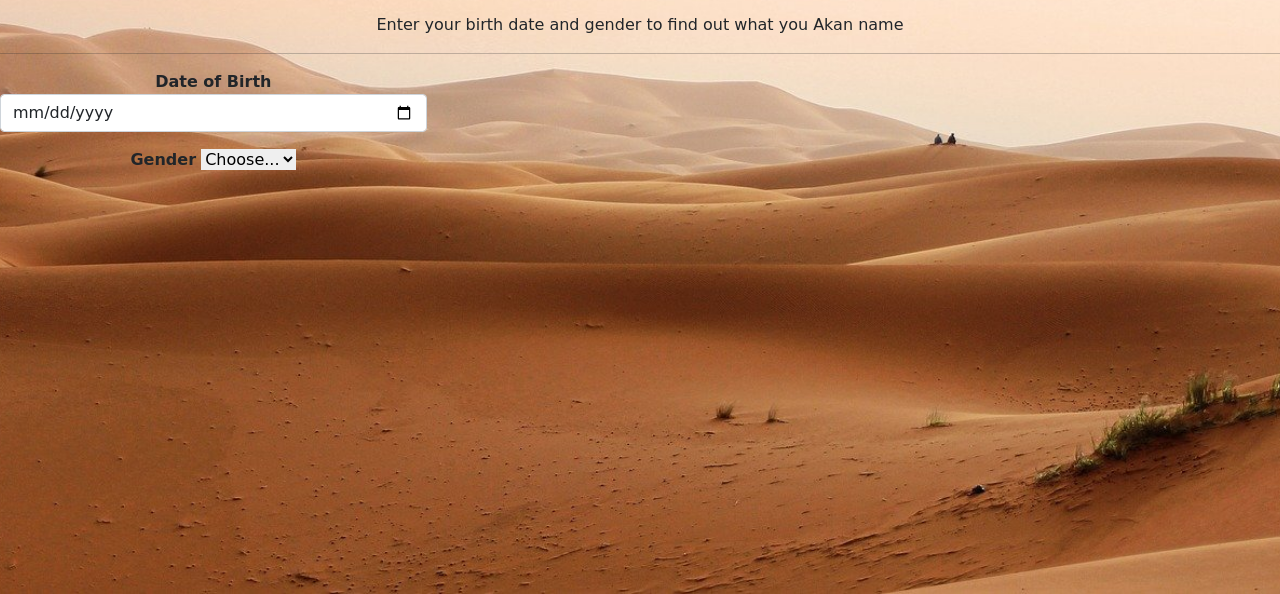
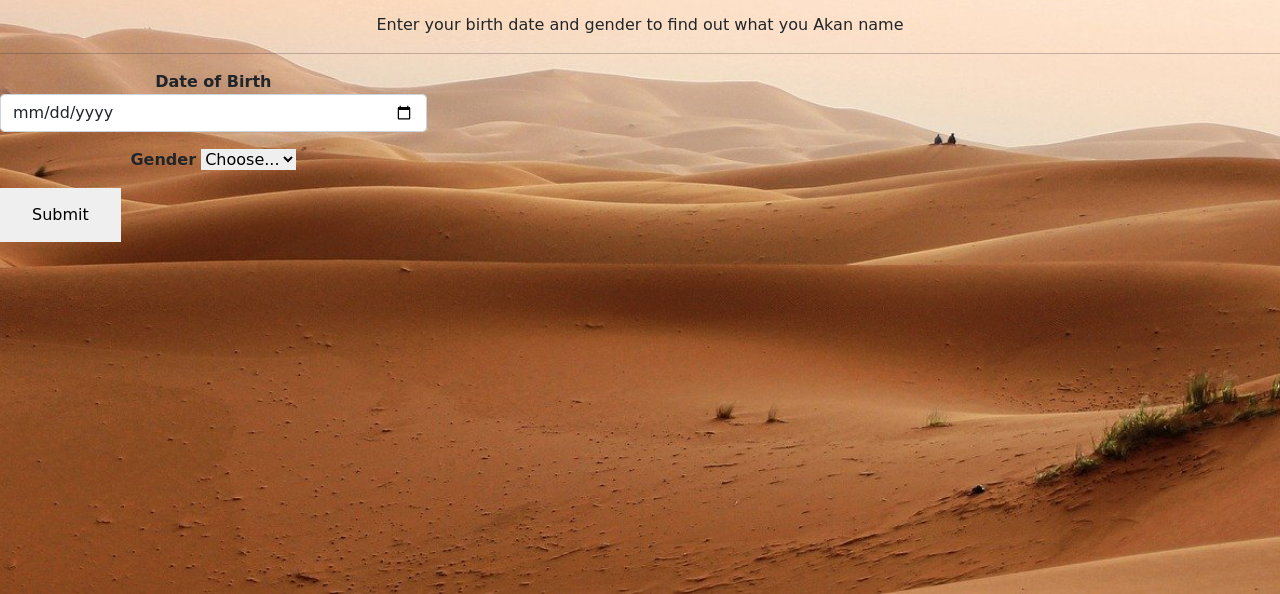
Before and after one commit to FaithNzula/akannmaes, a plain HTML site: page index.html in a window 1280 px wide. Shown: the part 206-800 px from the top of the page. Drawn offline with nearby package versions, Linux system fonts and the light colour scheme; a web font is replaced by a local one.

Commit message:
button class

```diff
--- a/index.html
+++ b/index.html
@@ -45,6 +45,10 @@
                         Please select a valid option.
                     </div>
                 </div>
+            </div>
+            <button class="button" type="submit">Submit</button>
+
+            <div id="result">
 
             </div>
 
--- a/stylesheets.css
+++ b/stylesheets.css
@@ -34,3 +34,10 @@
     text-decoration: none;
     text-size-adjust: 40px;
 }
+.button
+{
+    float: left;
+    padding: 15px 32px;
+
+
+}
```
